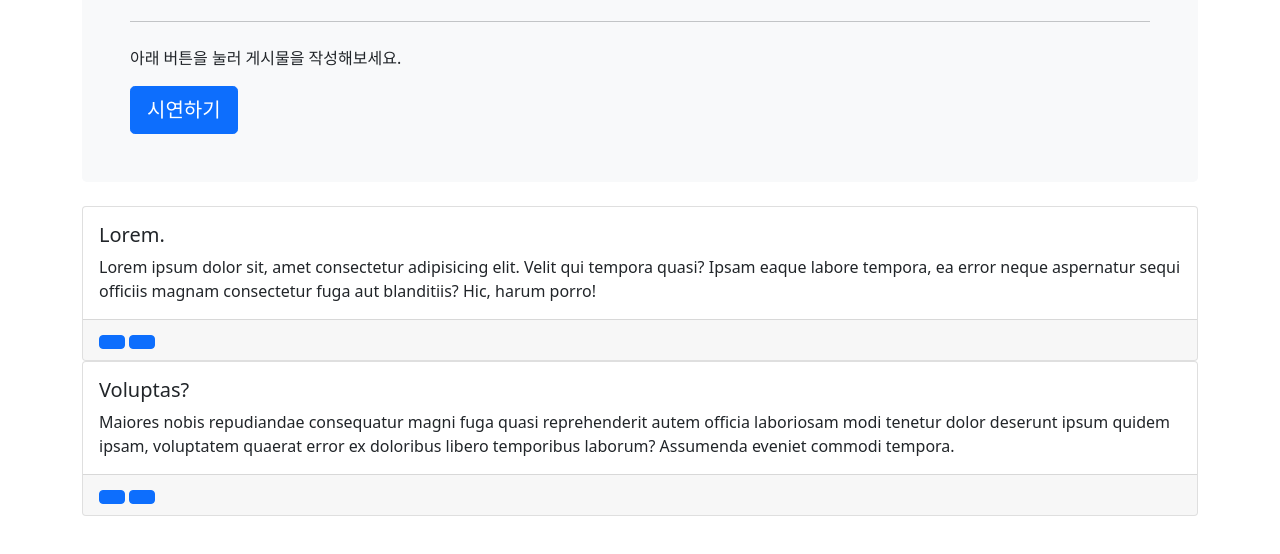
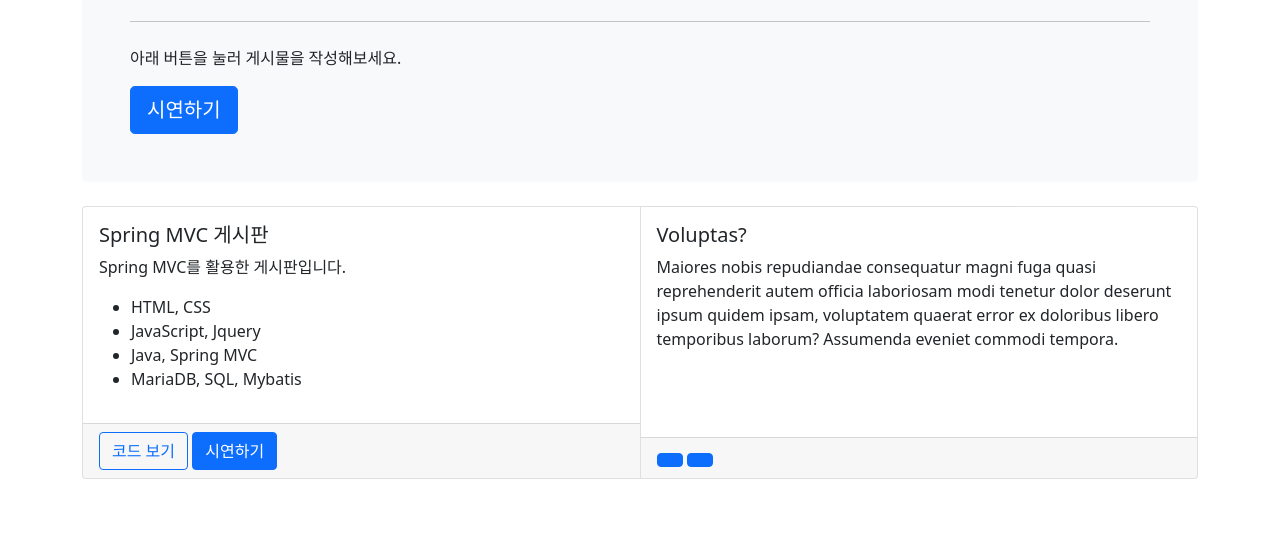
Before and after one commit to kjaekdnsdl/kjaekdnsdl.github.io, a plain HTML site: page index.html in a window 1280 px wide. Shown: the part 216-770 px from the top of the page. Drawn offline with nearby package versions, Linux system fonts and the light colour scheme.

Commit message:
Update index.html

```diff
--- a/index.html
+++ b/index.html
@@ -51,19 +51,27 @@
             <div class="col">
 
                 <!-- .card-deck>.card*2>.card-body>h5.card-title>lorem1^p.card-text>lorem^^.card-footer>a.btn.btn-primary*2 -->
-                <div class="card-deck">
+                <div class="card-group">
                     <div class="card">
                         <div class="card-body">
                             <h5 class="card-title">
-                                Lorem.
+                                Spring MVC 게시판
                             </h5>
                             <p class="card-text">
-                                Lorem ipsum dolor sit, amet consectetur adipisicing elit. Velit qui tempora quasi? Ipsam eaque labore tempora, ea error neque aspernatur sequi officiis magnam consectetur fuga aut blanditiis? Hic, harum porro!
+                               Spring MVC를 활용한 게시판입니다.
                             </p>
+
+                            <ul>
+                                <li>HTML, CSS</li>
+                                <li>JavaScript, Jquery</li>
+                                <li>Java, Spring MVC</li>
+                                <li>MariaDB, SQL, Mybatis</li>
+                            </ul>
+
                         </div>
                         <div class="card-footer">
-                            <a href="" class="btn btn-primary"></a>
-                            <a href="" class="btn btn-primary"></a>
+                            <a href="https://github.com/kjaekdnsdl/spring20220513" class="btn btn-outline-primary"> 코드 보기 </a>
+                            <a href="http://52.79.220.17/spr/board/list" class="btn btn-primary"> 시연하기 </a>
                         </div>
                     </div>
                     <div class="card">
```
